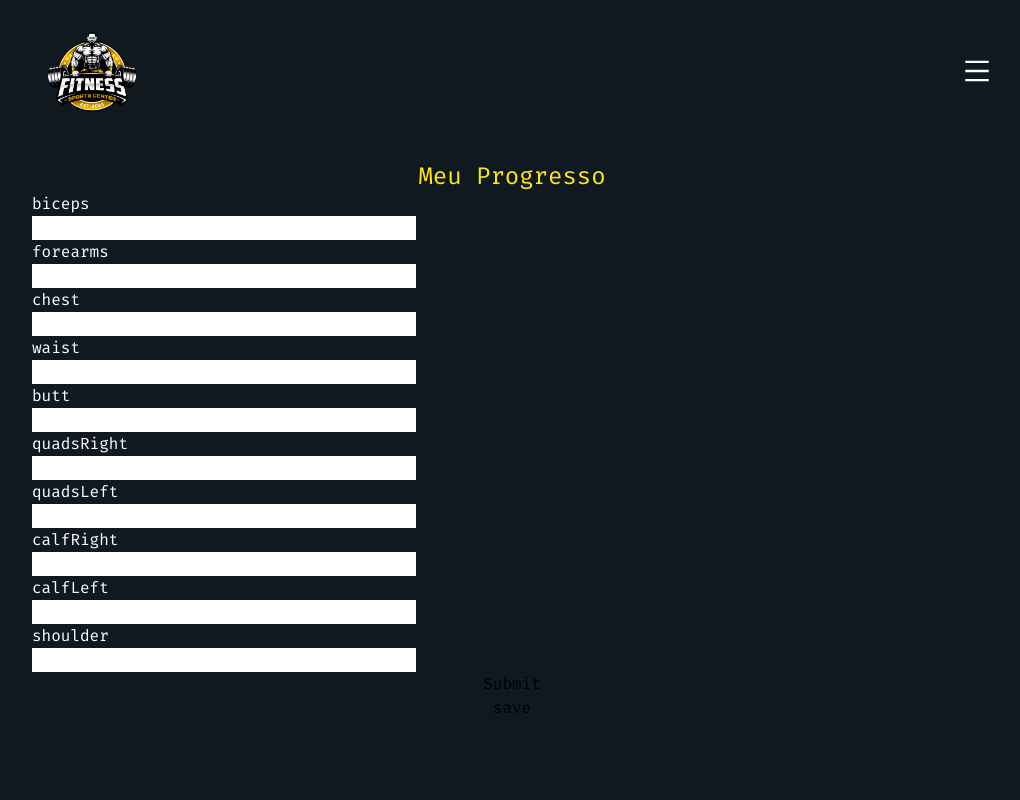
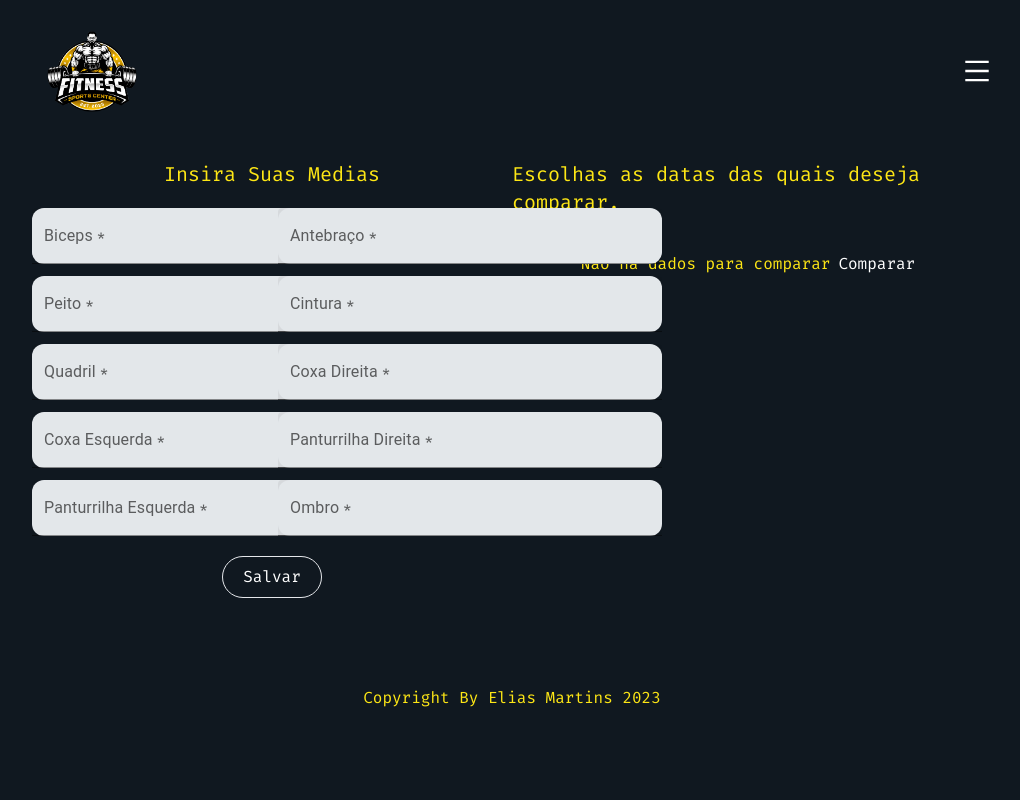
Before and after one commit to EliasMartinzs/web-app-exercise, a Next.js app: page /progresso in a window 1280 px wide. Shown: the top 800 px of the page, without its empty margins (128-1148 px from the left). Built offline with nearby package versions, Linux system fonts and the light colour scheme.

Commit message:
progress user

```diff
--- a/app/progresso/page.jsx
+++ b/app/progresso/page.jsx
@@ -1,23 +1,39 @@
 'use client';
 import InputProgress from '@/components/InputProgress';
-import { useFormik } from 'formik';
 import { useState } from 'react';
 import { userTypes } from '@/constants';
-import { useDispatch, useSelector } from 'react-redux';
+import { useDispatch } from 'react-redux';
 import { setSavedProgress } from '../redux/features/user-slice';
 import CompareProgress from '@/components/CompareProgress';
 
 export default function Progresso() {
-  const [dataUser, setDataUser] = useState([]);
+  const [initialValues, setInitialValues] = useState({
+    id: generateId(),
+    date: getDate(),
+    time: getHours(),
+    biceps: '',
+    forearms: '',
+    chest: '',
+    waist: '',
+    butt: '',
+    quadsRight: '',
+    quadsLeft: '',
+    calfRight: '',
+    calfLeft: '',
+    shoulder: '',
+  });
   const dispatch = useDispatch();
 
-  class User {
-    constructor(values) {
-      this.values = values;
-    }
-  }
+  const saveProgress = () => {
+    dispatch(setSavedProgress(initialValues));
 
-  const saveProgress = () => dispatch(setSavedProgress(dataUser.values));
+    window.location.reload();
+  };
+
+  const handleChange = e => {
+    const { name, value } = e.target;
+    setInitialValues({ ...initialValues, [name]: value });
+  };
 
   function getHours() {
     const d = new Date();
@@ -43,60 +59,44 @@ export default function Progresso() {
   function generateId() {
     const timestamp = new Date().getTime();
     const randomNum = Math.floor(Math.random() * 1000);
-    const id = timestamp + randomNum;
-    return id;
+
+    return randomNum + timestamp;
   }
-
-  const formik = useFormik({
-    initialValues: {
-      id: generateId(),
-      date: getDate(),
-      time: getHours(),
-      biceps: '',
-      forearms: '',
-      chest: '',
-      waist: '',
-      butt: '',
-      quadsRight: '',
-      quadsLeft: '',
-      calfRight: '',
-      calfLeft: '',
-      shoulder: '',
-    },
-    onSubmit: values => {
-      setDataUser(new User(values));
-    },
-  });
 
   return (
     <div className="pt-40 padding-web">
-      <div className="flex-center text-center">
-        <h3 className="text-xl lg:text-2xl">Meu Progresso</h3>
-      </div>
-
-      <div>
+      <div className="w-full lg:grid grid-cols-2">
+        <div className="w-full">
+          <h3 className="flex-center mb-5 text-base lg:text-xl">
+            Insira Suas Medias
+          </h3>
           <form
-          onSubmit={formik.handleSubmit}
-          className="flex flex-col text-black"
+            onSubmit={() => {}}
+            className="w-full grid grid-cols-2 gap-3 text-black"
           >
             {userTypes &&
               userTypes.map(user => (
                 <InputProgress
                   key={user.muscle}
-                label={user.muscle}
+                  name={user.muscle}
+                  placeHolder={user.name}
+                  onChange={handleChange}
                   type={user.type}
-                onChange={formik.handleChange}
-                value={formik.values?.user?.muscle}
-                name={user.muscle}
                 />
               ))}
-          <button type="submit">Submit</button>
-          <button type="button" onClick={saveProgress}>
-            save
+          </form>
+          <div className="w-full flex-center my-5">
+            <button
+              type="button"
+              className="text-white border py-2 px-5 rounded-full hover:bg-white hover:text-black transition-colors"
+              onClick={saveProgress}
+            >
+              Salvar
             </button>
-        </form>
+          </div>
         </div>
         <CompareProgress />
       </div>
+    </div>
   );
 }
--- a/app/target/[name]/page.jsx
+++ b/app/target/[name]/page.jsx
@@ -40,8 +40,6 @@ export default function Target({ params }) {
     fetchData();
   }, []);
 
-  console.log(currentData);
-
   return (
     <div className="w-full pt-40 padding-web">
       <div className="flex-center">
--- /dev/null
+++ b/components/CheckBox.jsx
@@ -0,0 +1,64 @@
+'use client';
+
+import { useState, Fragment } from 'react';
+import { Listbox, Transition } from '@headlessui/react';
+import { CheckIcon, ChevronUpDownIcon } from '@heroicons/react/20/solid';
+
+export default function CheckBox({ progress, click, before }) {
+  const [selected, setSelected] = useState(progress[0]);
+
+  return (
+    <div className="w-48 z-30">
+      <Listbox value={selected} onChange={setSelected}>
+        <div className="relative mt-1">
+          <Listbox.Button className="relative w-full cursor-default rounded-lg bg-transparent py-2 pl-3 pr-10 text-left shadow-2xl focus:outline-none focus-visible:border-indigo-500 focus-visible:ring-2 focus-visible:ring-white focus-visible:ring-opacity-75 focus-visible:ring-offset-2 focus-visible:ring-offset-orange-300 sm:text-sm">
+            <span className="block truncate">{selected?.date}</span>
+            <span className="pointer-events-none absolute inset-y-0 right-0 flex items-center pr-2">
+              <ChevronUpDownIcon
+                className="h-5 w-5 text-gray-400"
+                aria-hidden="true"
+              />
+            </span>
+          </Listbox.Button>
+          <Transition
+            as={Fragment}
+            leave="transition ease-in duration-100"
+            leaveFrom="opacity-100"
+            leaveTo="opacity-0"
+          >
+            <Listbox.Options className="absolute mt-1 max-h-60 w-full overflow-auto rounded-md bg-[#101820ff] py-1 text-base shadow-lg ring-1 ring-black ring-opacity-5 focus:outline-none sm:text-sm">
+              {progress.map((muscle, idx) => (
+                <Listbox.Option
+                  key={idx}
+                  className={({ active }) =>
+                    `relative cursor-default select-none py-2 pl-10 pr-4 ${
+                      active ? 'bg-[#172330] text-white' : 'text-white'
+                    }`
+                  }
+                  value={muscle}
+                >
+                  {({ selected }) => (
+                    <div onClick={() => click(before, muscle.id)}>
+                      <span
+                        className={`block truncate ${
+                          selected ? 'font-medium' : 'font-normal'
+                        }`}
+                      >
+                        {muscle.date}
+                      </span>
+                      {selected ? (
+                        <span className="absolute inset-y-0 left-0 flex items-center pl-3 text-amber-600">
+                          <CheckIcon className="h-5 w-5" aria-hidden="true" />
+                        </span>
+                      ) : null}
+                    </div>
+                  )}
+                </Listbox.Option>
+              ))}
+            </Listbox.Options>
+          </Transition>
+        </div>
+      </Listbox>
+    </div>
+  );
+}
--- a/components/CompareProgress.jsx
+++ b/components/CompareProgress.jsx
@@ -1,30 +1,90 @@
 'use client';
 
 import { selectProgress } from '@/app/redux/features/user-selector';
+import { useSelector } from 'react-redux';
+import CheckBox from './CheckBox';
 import { useState } from 'react';
-import { useSelector } from 'react-redux';
+import TableProgress from './TableProgress';
 
 export default function CompareProgress() {
-  const progress = useSelector(selectProgress);
-  const [item1, setItem1] = useState([]);
-  const [item2, setItem2] = useState([]);
+  const progressData = useSelector(selectProgress);
+  const [progresso, setProgresso] = useState({
+    progressBefore1: [],
+    progressBefore2: [],
+  });
+  const [difference, setDifference] = useState([]);
+  const [tableIsOpen, setTableIsOpen] = useState(false);
 
-  const test = (item1, item2) =>
-    console.log(`item1 ${item1}--------------------item2${item2}`);
+  function compararMedidas(medidasAnteriores, medidasAtuais) {
+    const mudancas = {};
+
+    for (const medida in medidasAtuais) {
+      if (medidasAnteriores.hasOwnProperty(medida)) {
+        if (medidasAtuais[medida] !== medidasAnteriores[medida]) {
+          mudancas[medida] = {
+            before: medidasAnteriores[medida],
+            after: medidasAtuais[medida],
+          };
+        }
+      }
+    }
+
+    setDifference(mudancas);
+    setTableIsOpen(true);
+  }
+
+  const updateProgress = (key, id) => {
+    const findedItem = progressData.find(item => item.id === id);
+    setProgresso(prevProgress => ({
+      ...prevProgress,
+      [key]: findedItem,
+    }));
+  };
 
   return (
-    <div className="pt-40 text-black">
-      <h3>compare</h3>
-      <div className="flex-between gap-x-28">
-        <select onChange={e => setItem1(e.target.value)}>
-          {progress &&
-            progress.map(prog => <option value={prog.id}>{prog.date}</option>)}
-        </select>
-        <button onClick={test(item1, item2)}>compare</button>
-        <select onChange={e => setItem2(e.target.value)}>
-          {progress &&
-            progress.map(prog => <option value={prog.id}>{prog.date}</option>)}
-        </select>
+    <div className="w-full">
+      <div className="w-full flex-center mb-2">
+        <h3 className="text-base lg:text-xl">
+          Escolhas as datas das quais deseja comparar.
+        </h3>
+      </div>
+      <div className="flex-center">
+        {progressData?.at(0) ? (
+          <CheckBox
+            progress={progressData}
+            click={updateProgress}
+            before="progressBefore1"
+          />
+        ) : (
+          <p>Não há dados para comparar</p>
+        )}
+        {progressData?.at(1) ? (
+          <CheckBox
+            progress={progressData}
+            click={updateProgress}
+            before="progressBefore2"
+          />
+        ) : null}
+        <div className="my-10" />
+        <button
+          type="button"
+          className="p-2 rounded-full text-white hover:bg-white hover:text-black transition-colors"
+          onClick={() =>
+            compararMedidas(
+              progresso.progressBefore1,
+              progresso.progressBefore2
+            )
+          }
+        >
+          Comparar
+        </button>
+      </div>
+      <div className="">
+        {tableIsOpen ? (
+          <>
+            <TableProgress difference={difference} />
+          </>
+        ) : null}
       </div>
     </div>
   );
--- a/components/InputProgress.jsx
+++ b/components/InputProgress.jsx
@@ -1,15 +1,22 @@
-import React from 'react';
-
-export default function InputProgress({ label, name, type, onChange, value }) {
+import { TextField } from '@mui/material';
+export default function InputProgress({
+  name,
+  type,
+  onChange,
+  value,
+  placeHolder,
+}) {
   return (
     <>
-      <label className="text-white">{label}</label>
-      <input
+      <TextField
+        variant="filled"
         name={name}
         type={type}
+        label={placeHolder}
         onChange={onChange}
         value={value}
-        className="w-96"
+        className="w-full lg:w-96 bg-slate-100 rounded-xl"
+        required
       />
     </>
   );
--- /dev/null
+++ b/components/TableProgress.jsx
@@ -0,0 +1,101 @@
+import React from 'react';
+
+export default function TableProgress({ difference }) {
+  const {
+    biceps,
+    forearms,
+    chest,
+    waist,
+    butt,
+    quadsRight,
+    quadsLeft,
+    calfRight,
+    calfLeft,
+    shoulder,
+  } = difference;
+
+  console.log(difference);
+
+  const gains = (before, after) => {
+    if (after > before) {
+      return `Ganho de ${after - before} cm`;
+    } else {
+      return `Perda de ${before - after} cm`;
+    }
+  };
+
+  return (
+    <div className="flex-center">
+      <table>
+        <tbody>
+          <tr>
+            <th>Musculo</th>
+            <th>Antes</th>
+            <th>Depois</th>
+            <th>Cm</th>
+          </tr>
+          <tr>
+            <td>Biceps</td>
+            <td>{biceps?.before}</td>
+            <td>{biceps?.after}</td>
+            <td>{gains(biceps?.before, biceps?.after)}</td>
+          </tr>
+          <tr>
+            <td>Antebraço</td>
+            <td>{forearms?.before}</td>
+            <td>{forearms?.after}</td>
+            <td>{gains(forearms?.before, forearms?.after)}</td>
+          </tr>
+          <tr>
+            <td>Peito</td>
+            <td>{chest?.before}</td>
+            <td>{chest?.after}</td>
+            <td>{gains(chest?.before, chest?.after)}</td>
+          </tr>
+          <tr>
+            <td>Cintura</td>
+            <td>{waist?.before}</td>
+            <td>{waist?.after}</td>
+            <td>{gains(waist?.before, waist?.after)}</td>
+          </tr>
+          <tr>
+            <td>Quadril</td>
+            <td>{butt?.before}</td>
+            <td>{butt?.after}</td>
+            <td>{gains(butt?.before, butt?.after)}</td>
+          </tr>
+          <tr>
+            <td>Coxa Direita</td>
+            <td>{quadsRight?.before}</td>
+            <td>{quadsRight?.after}</td>
+            <td>{gains(quadsRight?.before, quadsRight?.after)}</td>
+          </tr>
+          <tr>
+            <td>Coxa Esquerda</td>
+            <td>{quadsLeft?.before}</td>
+            <td>{quadsLeft?.after}</td>
+            <td>{gains(quadsLeft?.before, quadsLeft?.after)}</td>
+          </tr>
+          <tr>
+            <td>Panturrilha Direita</td>
+            <td>{calfRight?.before}</td>
+            <td>{calfRight?.after}</td>
+            <td>{gains(calfRight?.before, calfRight?.after)}</td>
+          </tr>
+          <tr>
+            <td>Panturrilha Esquerda</td>
+            <td>{calfLeft?.before}</td>
+            <td>{calfLeft?.after}</td>
+            <td>{gains(calfLeft?.before, calfLeft?.after)}</td>
+          </tr>
+          <tr>
+            <td>Ombros</td>
+            <td>{shoulder?.before}</td>
+            <td>{shoulder?.after}</td>
+            <td>{gains(shoulder?.before, shoulder?.after)}</td>
+          </tr>
+        </tbody>
+      </table>
+    </div>
+  );
+}
--- a/constants/index.js
+++ b/constants/index.js
@@ -38,42 +38,52 @@ export const tools = [
 
 export const userTypes = [
   {
+    name: 'Biceps',
     muscle: 'biceps',
     type: 'number',
   },
   {
+    name: 'Antebraço',
     muscle: 'forearms',
     type: 'number',
   },
   {
+    name: 'Peito',
     muscle: 'chest',
     type: 'number',
   },
   {
+    name: 'Cintura',
     muscle: 'waist',
     type: 'number',
   },
   {
+    name: 'Quadril',
     muscle: 'butt',
     type: 'number',
   },
   {
+    name: 'Coxa Direita',
     muscle: 'quadsRight',
     type: 'number',
   },
   {
+    name: 'Coxa Esquerda',
     muscle: 'quadsLeft',
     type: 'number',
   },
   {
+    name: 'Panturrilha Direita',
     muscle: 'calfRight',
     type: 'number',
   },
   {
+    name: 'Panturrilha Esquerda',
     muscle: 'calfLeft',
     type: 'number',
   },
   {
+    name: 'Ombro',
     muscle: 'shoulder',
     type: 'number',
   },
```
Lines whose indentation alone changed are shown as unchanged.
